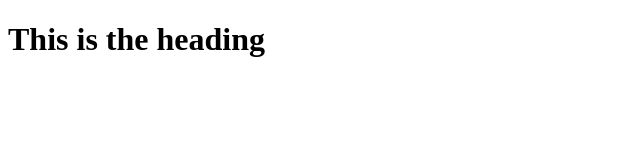
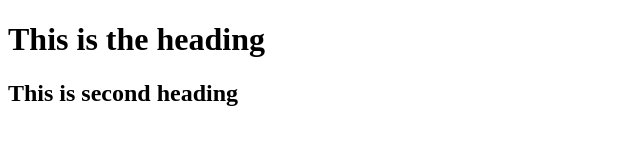
Before and after one commit to priyankaspace23/bootstrapproject, a website: page index.html in a window 1280 px wide. Shown: the whole page, without its empty margins (0-640 px from the left). Drawn offline with Linux system fonts and the light colour scheme.

Commit message:
npm initialized and new changes added

```diff
--- a/index.html
+++ b/index.html
@@ -8,5 +8,6 @@
 </head>
 <body>
     <h1>This is the heading</h1>
+    <h2>This is second heading</h2>
 </body>
 </html>
```
Also changed, not shown: package.json (added, +24 -0 lines), 2 other files.
